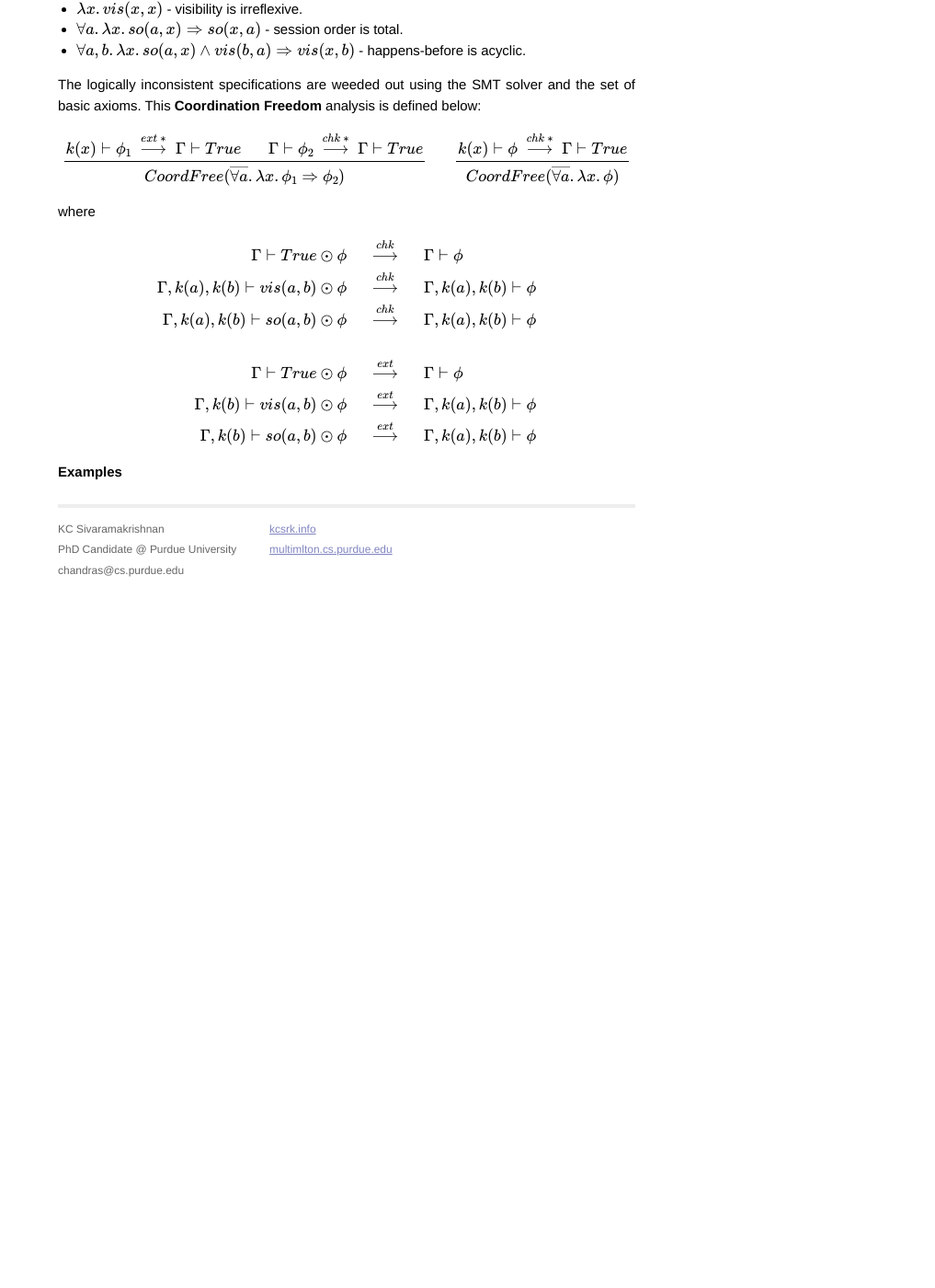
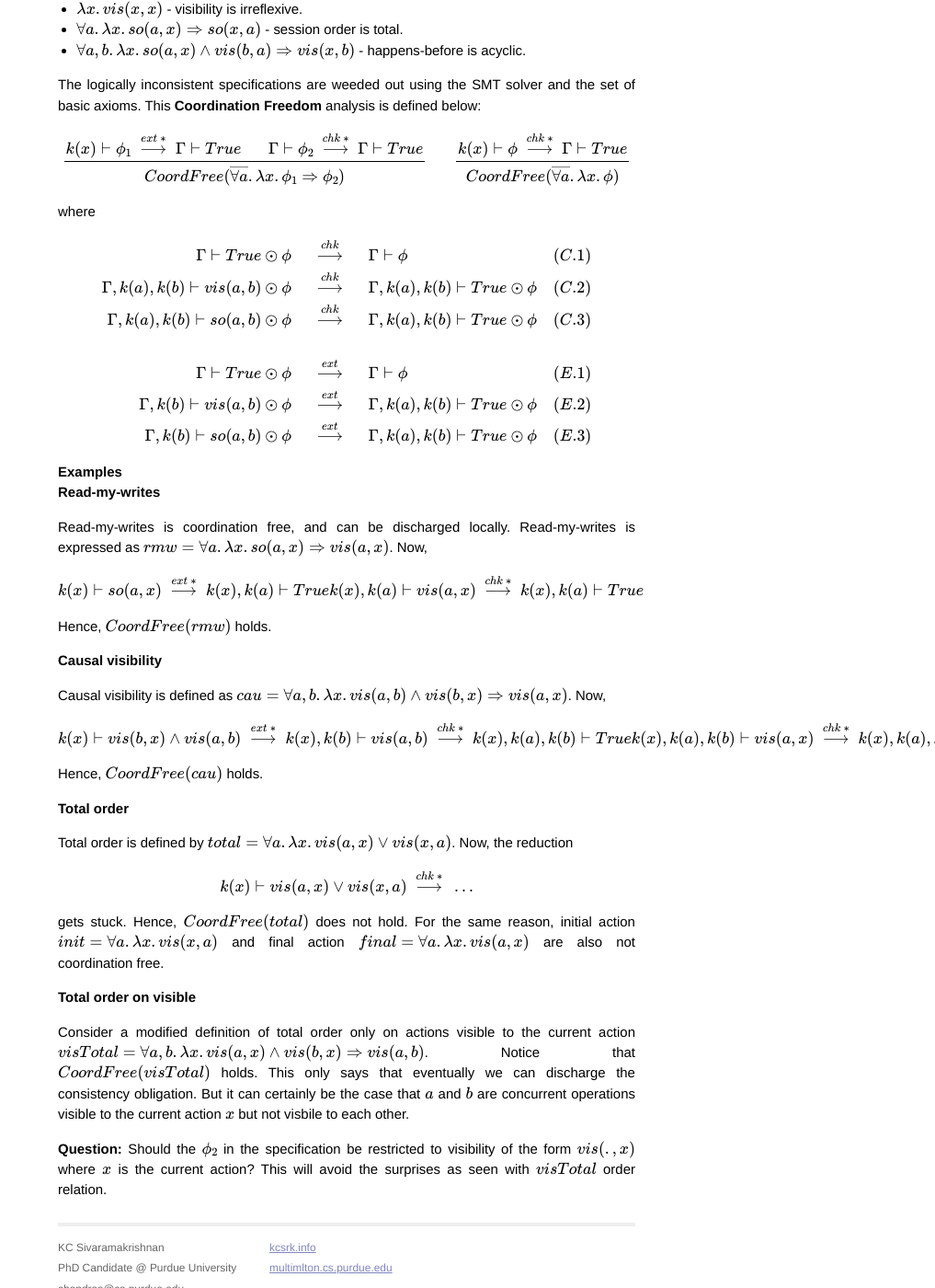
Before and after one commit to kayceesrk/Notes, a Jekyll site: the page built from mynotes/_posts/2014-04-15-Analyzing-Codeec-Consistency-Specification.markdown, in a window 1280 px wide and 1400 px high, scrolled down 1071 px. Shown: the whole window at 92% size, without its empty margins (263-1280 px from the left). Built offline with Jekyll 4.4.1, drawn with Linux system fonts in a browser that asks for light colours; Markdown is read by kramdown in place of the engine named in the settings; formulas are drawn with MathJax 3; before the commit the page ends 1714 px from its top, so only the background shows below that.

Commit message:
Expanding upon the coordination freedom analysis. This analysis can be made unnecessary by syntactic restrictions.

```diff
--- a/mynotes/_posts/2014-04-15-Analyzing-Codeec-Consistency-Specification.markdown
+++ b/mynotes/_posts/2014-04-15-Analyzing-Codeec-Consistency-Specification.markdown
@@ -86,13 +86,13 @@ where
 
 <div>
 \[
-\begin{array}{rcl}
-\Gamma \vdash True \odot \phi & \cfcto & \Gamma \vdash \phi \\
-\Gamma, k(a), k(b) \vdash vis(a,b) \odot \phi & \cfcto & \Gamma, k(a), k(b) \vdash \phi \\
-\Gamma, k(a), k(b) \vdash so(a,b) \odot \phi & \cfcto & \Gamma, k(a), k(b) \vdash \phi \\ \\
-\Gamma \vdash True \odot \phi & \cfxto & \Gamma \vdash \phi \\
-\Gamma, k(b) \vdash vis(a,b) \odot \phi & \cfxto & \Gamma, k(a), k(b) \vdash \phi \\
-\Gamma, k(b) \vdash so(a,b) \odot \phi & \cfxto & \Gamma, k(a), k(b) \vdash \phi
+\begin{array}{rcll}
+\Gamma \vdash True \odot \phi & \cfcto & \Gamma \vdash \phi & (C.1)\\
+\Gamma, k(a), k(b) \vdash vis(a,b) \odot \phi & \cfcto & \Gamma, k(a), k(b) \vdash True \odot \phi & (C.2)\\
+\Gamma, k(a), k(b) \vdash so(a,b) \odot \phi & \cfcto & \Gamma, k(a), k(b) \vdash True \odot \phi & (C.3) \\ \\
+\Gamma \vdash True \odot \phi & \cfxto & \Gamma \vdash \phi & (E.1) \\
+\Gamma, k(b) \vdash vis(a,b) \odot \phi & \cfxto & \Gamma, k(a), k(b) \vdash True \odot \phi & (E.2) \\
+\Gamma, k(b) \vdash so(a,b) \odot \phi & \cfxto & \Gamma, k(a), k(b) \vdash True \odot \phi & (E.3)
 
 \end{array}
 \]
@@ -100,4 +100,63 @@ where
 
 ## Examples
 
+### Read-my-writes
+
+Read-my-writes is coordination free, and can be discharged locally.
+Read-my-writes is expressed as $rmw = \forall a. \lambda x. so(a,x) \Rightarrow
+vis(a,x)$. Now,
+
+<div>
+\[
+\newcommand{\doExt}{~\overset{ext~*}{\longrightarrow}~}
+\newcommand{\doChk}{~\overset{chk~*}{\longrightarrow}~}
+k(x) \vdash so(a,x) \doExt k(x), k(a) \vdash True \\
+k(x), k(a) \vdash vis(a,x) \doChk k(x), k(a) \vdash True
+\]
+</div>
+
+Hence, $\cf{rmw}$ holds.
+
+### Causal visibility
+
+Causal visibility is defined as $cau = \forall a,b. \lambda x. vis(a,b) \wedge
+vis(b,x) \Rightarrow vis(a,x)$. Now,
+
+<div>
+\[
+k(x) \vdash vis(b,x) \wedge vis(a,b) \doExt k(x), k(b) \vdash vis(a,b) \doChk k(x),k(a),k(b) \vdash True \\
+k(x),k(a),k(b) \vdash vis(a,x) \doChk k(x),k(a),k(b) \vdash True \\
+\]
+</div>
+
+Hence, $\cf{cau}$ holds.
+
+### Total order
+
+Total order is defined by $total = \forall a. \lambda x. vis(a,x) \vee
+vis(x,a)$. Now, the reduction
+
+<div>
+\[
+k(x) \vdash vis(a,x) \vee vis(x,a) \doChk \ldots
+\]
+</div>
+
+gets stuck. Hence, $\cf{total}$ does not hold. For the same reason, initial
+action $init = \forall a. \lambda x. vis (x,a)$ and final action $final =
+\forall a. \lambda x. vis(a,x)$ are also not coordination free.
+
+### Total order on visible
+
+Consider a modified definition of total order only on actions visible to the
+current action $visTotal = \forall a,b. \lambda x. vis(a,x) \wedge vis(b,x)
+\Rightarrow vis(a,b)$. Notice that $\cf{visTotal}$ holds. This only says that
+eventually we can discharge the consistency obligation. But it can certainly be
+the case that $a$ and $b$ are concurrent operations visible to the current
+action $x$ but not visbile to each other.
+
+**Question:** Should the $\phi\_2$ in the specification be restricted to visibility
+of the form $vis(.,x)$ where $x$ is the current action? This will avoid the
+surprises as seen with $visTotal$ order relation.
+
 [prev-post]: http://multimlton.cs.purdue.edu/mML/Notes/research/notes/2014/04/10/Codeec-surface-language.html
```
